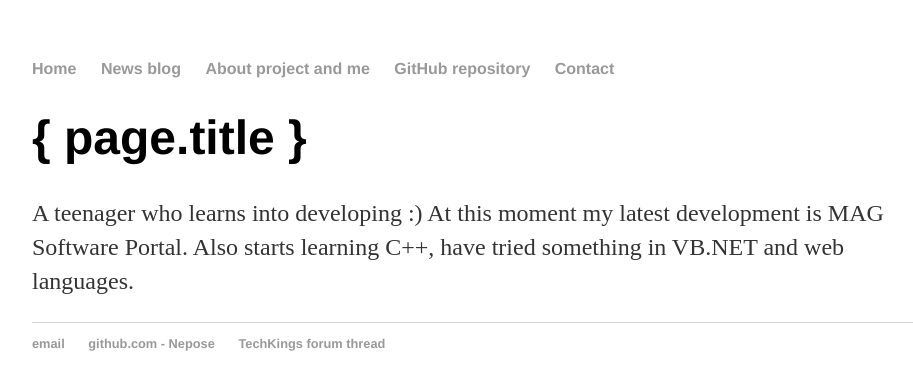
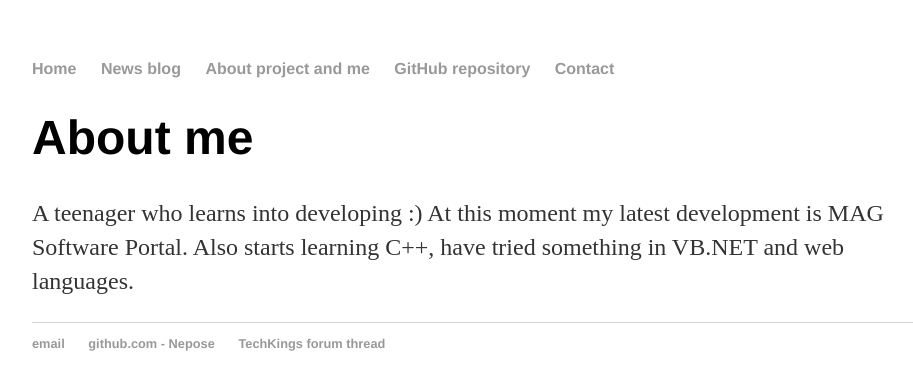
Before and after one commit to Nepose/nepose.github.io, a Jekyll site: the page built from about/index.html, in a window 1280 px wide. Shown: the top 390 px of the page, without its empty margins (160-1073 px from the left). Built offline with Jekyll 4.4.1, drawn with Linux system fonts in a browser that asks for light colours.

Commit message:
Update index.html

```diff
--- a/about/index.html
+++ b/about/index.html
@@ -3,5 +3,5 @@ layout: default
 title: About me
 ---
 
-<h1>{ page.title }</h1>
+<h1>{{ page.title }}</h1>
 <p>A teenager who learns into developing :) At this moment my latest development is MAG Software Portal. Also starts learning C++, have tried something in VB.NET and web languages.</p>
```
